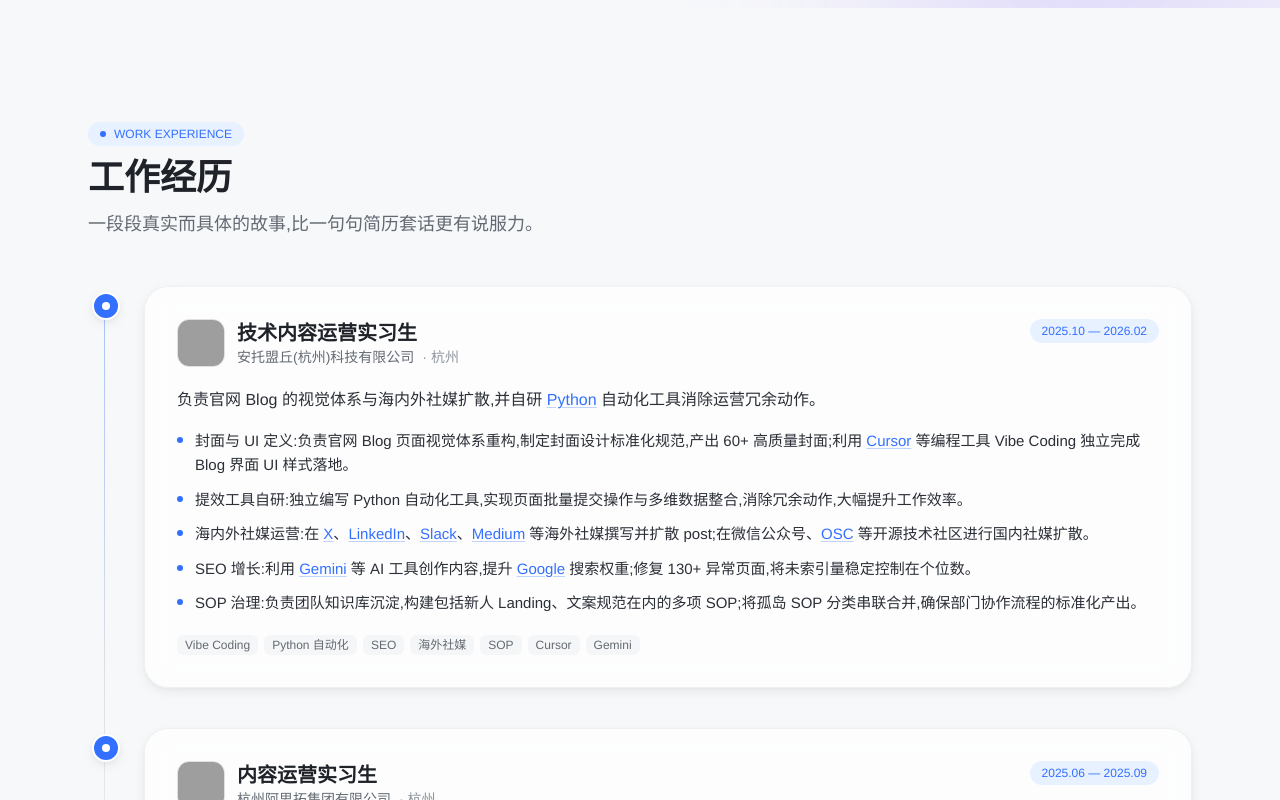
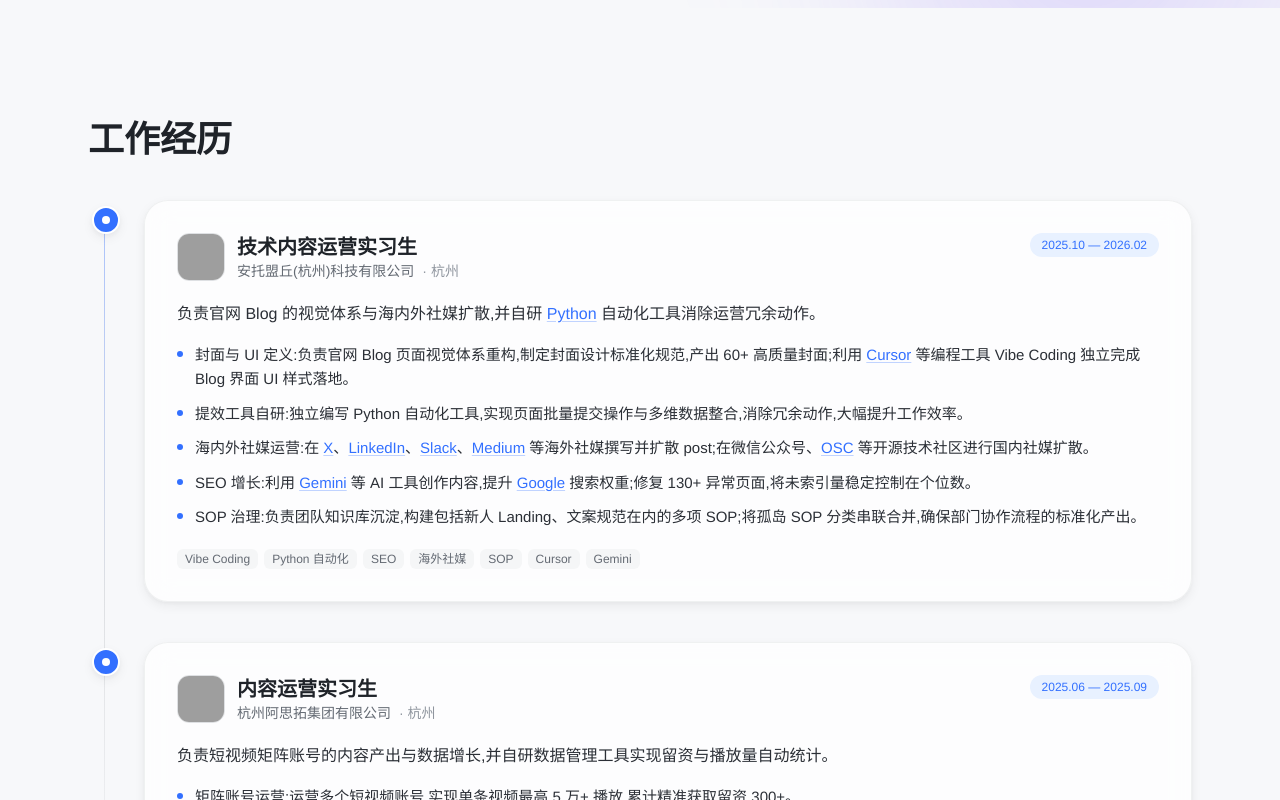
Before and after one commit to cneym1125/lingqi-CV, a React (Vite) app: page / in a window 1280 px wide. Shown: the part 880-1680 px from the top of the page. Built offline with nearby package versions, Linux system fonts and the light colour scheme; grey boxes are pictures that could not be loaded.

Commit message:
style: 章节顶部去掉英文小标签和描述句,只保留中文标题

```diff
--- a/src/components/Section.tsx
+++ b/src/components/Section.tsx
@@ -3,13 +3,15 @@ import type { ReactNode } from 'react'
 
 interface Props {
   id: string
+  /** @deprecated 已不渲染,保留以兼容现有调用 */
   eyebrow?: string
   title: string
+  /** @deprecated 已不渲染,保留以兼容现有调用 */
   description?: string
   children: ReactNode
 }
 
-export function Section({ id, eyebrow, title, description, children }: Props) {
+export function Section({ id, title, children }: Props) {
   return (
     <section id={id} className="relative scroll-mt-24 py-20 md:py-28">
       <div className="mx-auto max-w-6xl px-6">
@@ -18,22 +20,11 @@ export function Section({ id, eyebrow, title, description, children }: Props) {
           whileInView={{ opacity: 1, y: 0 }}
           viewport={{ once: true, amount: 0.4 }}
           transition={{ duration: 0.6, ease: [0.22, 1, 0.36, 1] }}
-          className="mb-12"
+          className="mb-10"
         >
-          {eyebrow && (
-            <div className="mb-3 inline-flex items-center gap-2 rounded-full bg-brand-blue-soft px-3 py-1 text-xs font-medium text-brand-blue">
-              <span className="h-1.5 w-1.5 rounded-full bg-brand-blue" />
-              {eyebrow}
-            </div>
-          )}
           <h2 className="text-3xl font-semibold text-ink-900 md:text-4xl">
             {title}
           </h2>
-          {description && (
-            <p className="mt-3 max-w-2xl text-base text-ink-500 md:text-lg">
-              {description}
-            </p>
-          )}
         </motion.div>
         {children}
       </div>
```
